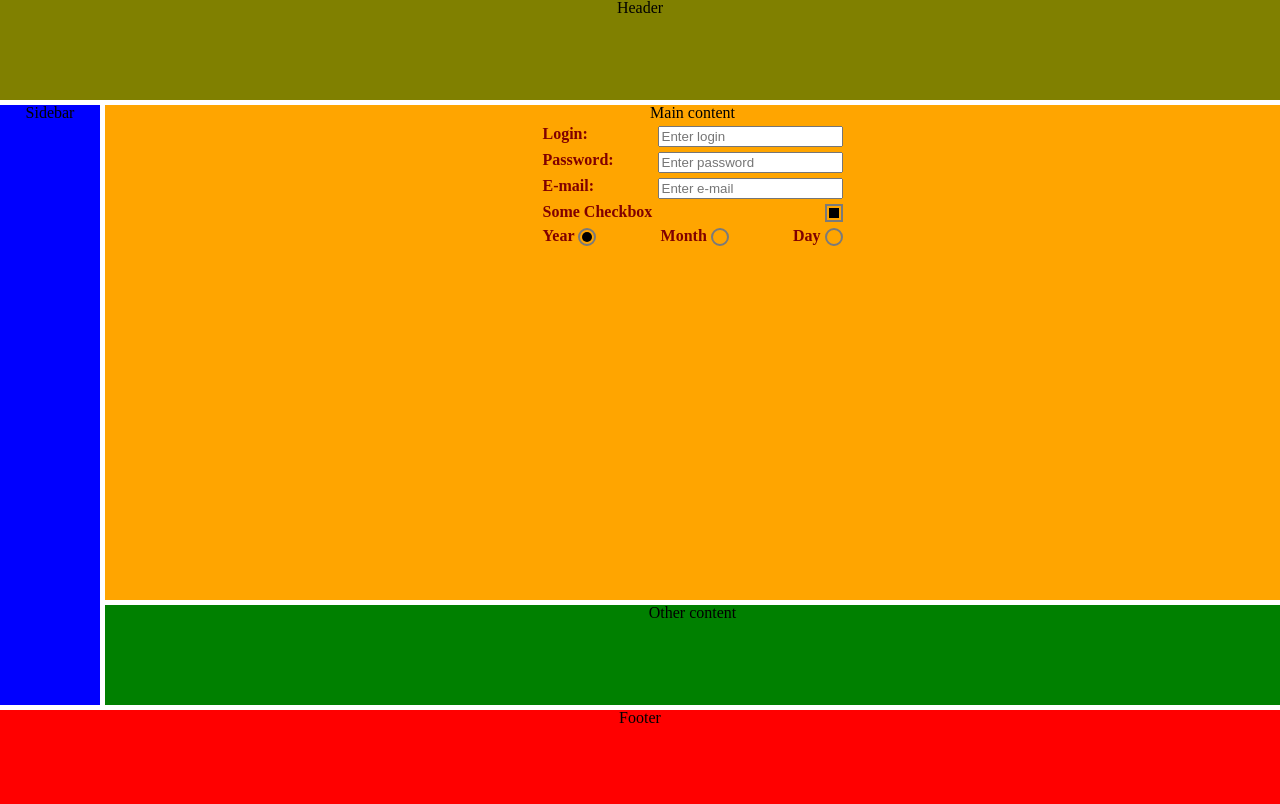
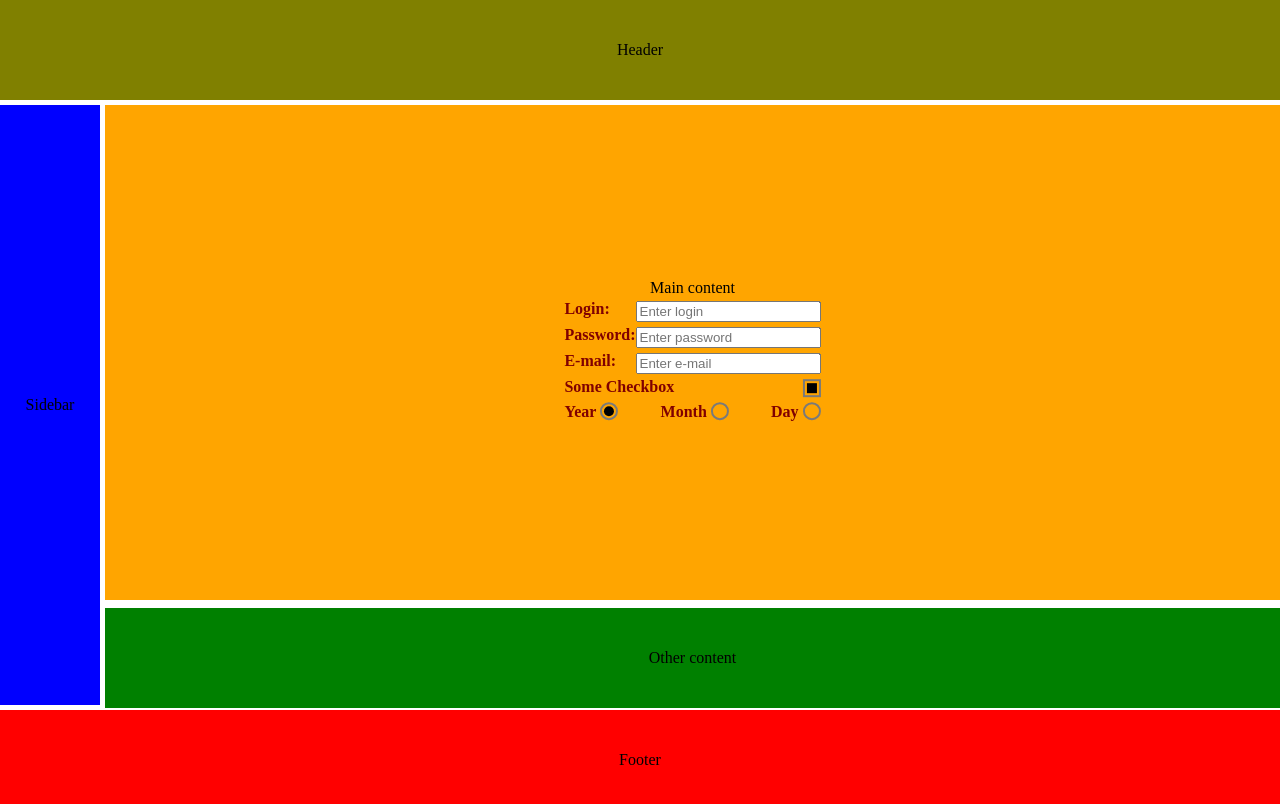
Before and after one commit to sinkevichdenis/SinkevichD_HW, a website: page 09/index.html in a window 1280 px wide. Drawn offline with nearby package versions, Linux system fonts and the light colour scheme.

Commit message:
new version index style

```diff
--- a/09/index.html
+++ b/09/index.html
@@ -6,16 +6,17 @@
 	<link rel="stylesheet" type="text/css" href="./style.css">
 </head>
 <body>
-	<div class="header">
-		<span>Header</span>
+	<div class="header vert-outer">
+		<span class="vert-inner">Header</span>
 	</div>
 	<div class="container">
-		<div class="sidebar">
-			<span>Sidebar</span>
+		<div class="sidebar vert-outer">
+			<span class="vert-inner">Sidebar</span>
 		</div>
 		<div class="content">
-			<div class="main-content">
-				<span>Main content</span>
+			<div class="main-content vert-outer">
+				<div class="vert-inner">
+					<span class="">Main content</span>
 					<div class="input-form">
 						<div class="input-row">
 							<label for="input-log">Login:</label>
@@ -73,13 +74,14 @@
 						</div>
 					</div>
 				</div>
-			<div class="other-content">
-				<span>Other content</span>
+			</div>
+			<div class="other-content vert-outer">
+				<span class="vert-inner">Other content</span>
 			</div>
 		</div>
 	</div>
-	<div class="footer">
-		<span>Footer</span>
+	<div class="footer vert-outer">
+		<span class="vert-inner">Footer</span>
 	</div>
 </body>
 </html>
--- a/09/style.css
+++ b/09/style.css
@@ -3,14 +3,20 @@ html, body
 	box-sizing: border-box;
 	height: 100%;
 }
-div
+.vert-outer
 {
-	box-sizing: border-box;
+	position: relative;
+}
+.vert-inner
+{
+	position: absolute;
 	text-align: center;
+	top: 50%;
+	left: 50%;
+	transform: translate(-50%,-50%);
 }
 .header
 {
-
 	background-color: olive;
 
 	min-height: 100px;
@@ -41,7 +47,6 @@ div
 .content .main-content
 {
 	display: inline-block;
-	float: top;
 	background-color: orange;
 
 	height: calc(100% - 105px);
@@ -68,8 +73,6 @@ div
 {
 	max-width: 300px;
 	min-width: 220px;
-	margin-right: auto;
-	margin-left: auto;
 }
 .input-form .input-row
 {
```
Lines whose indentation alone changed are shown as unchanged.
